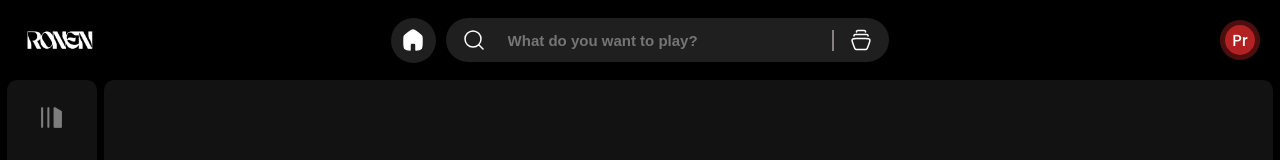
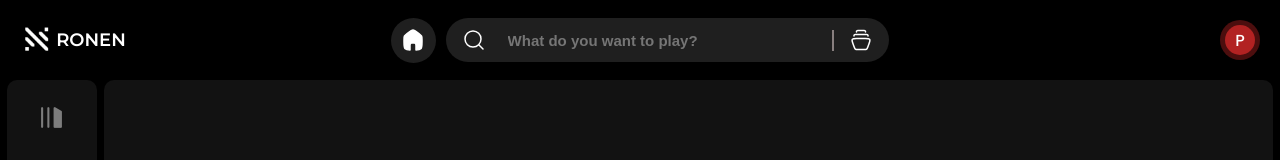
Before and after one commit to prince-r01/ronen-music-app, a React (Vite) app: page / in a window 1280 px wide. Shown: the top 160 px of the page. Built offline with nearby package versions, Linux system fonts and the light colour scheme; a web font is replaced by a local one.

Commit message:
updating logo

```diff
--- a/src/Components/Navbar/Navbar.css
+++ b/src/Components/Navbar/Navbar.css
@@ -10,10 +10,14 @@
 nav .logo {
     flex:1;
     display: flex;
+    gap: 3px;
     align-items: center;
+    font-size:18px;
+    font-family: 'Montserrat' , sans-serif;
+    font-weight: 600;
 }
 nav .logo-name {
-    height: 30px;
+    height: 32px;
 
 }
 nav .nav-middle {
--- a/src/Components/Navbar/Navbar.jsx
+++ b/src/Components/Navbar/Navbar.jsx
@@ -17,7 +17,9 @@
   return (
     <nav>
       <div className="logo">
+
         <img src={assets.ronen_logo} alt="logo" className="logo-name" />
+        RONEN
       </div>
       <div className="nav-middle">
         <Link to={'/ronen-music-app'}
@@ -112,7 +114,7 @@
       </div>
       <div className="nav-end">
         <div className="profile">
-          <span>Pr</span>
+          <span>P</span>
         </div>
       </div>
     </nav>
--- a/src/assets/assets.js
+++ b/src/assets/assets.js
@@ -18,7 +18,7 @@
 import volume_icon from "./volume.png";
 import clock_icon from "./clock_icon.png";
 import folder_icon from "./folder_icon.png";
-import ronen_logo from "./ronen_logo.jpg"
+import ronen_logo from "./ronen_logo2.jpg"
 import img1 from "./img1.jpg";
 import img2 from "./img2.jpg";
 import img3 from "./img3.jpg";
```
Also changed, not shown: src/assets/ronen_logo.jpg, src/assets/ronen_logo2.jpg (added).
